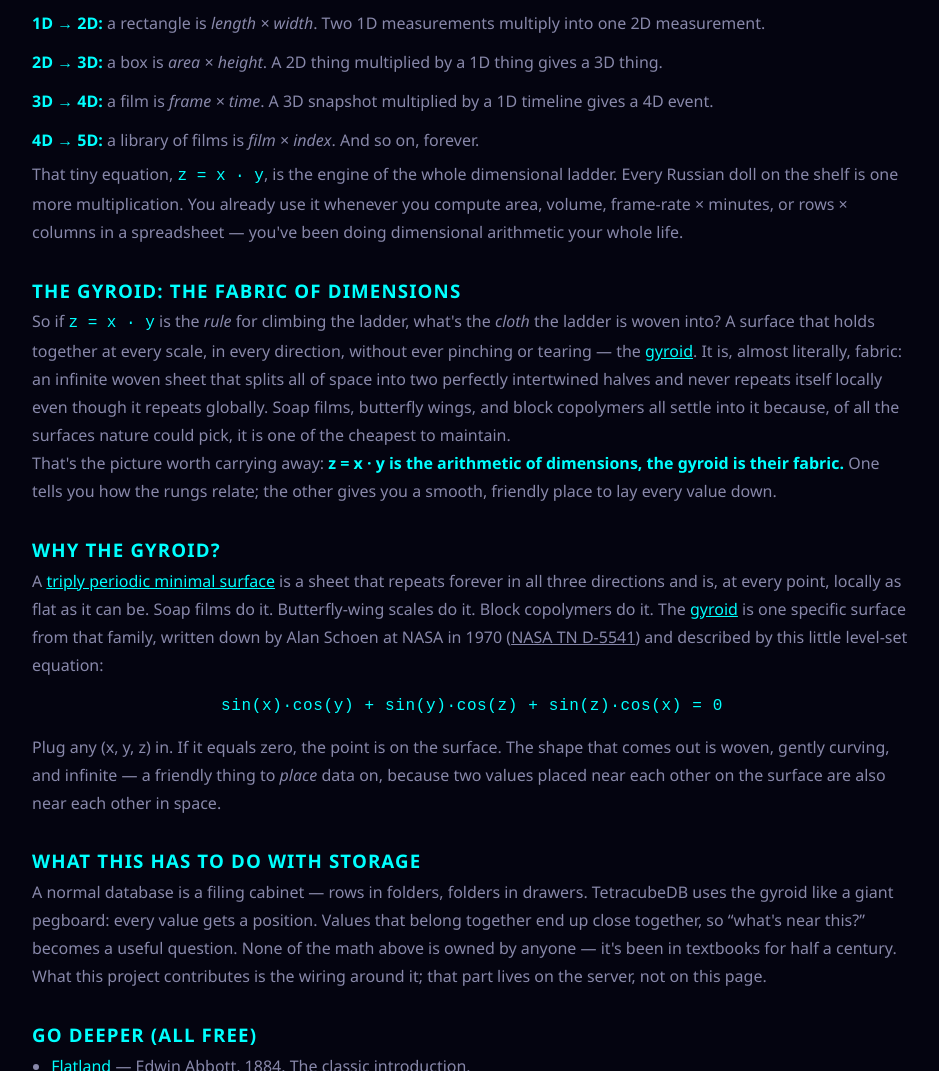
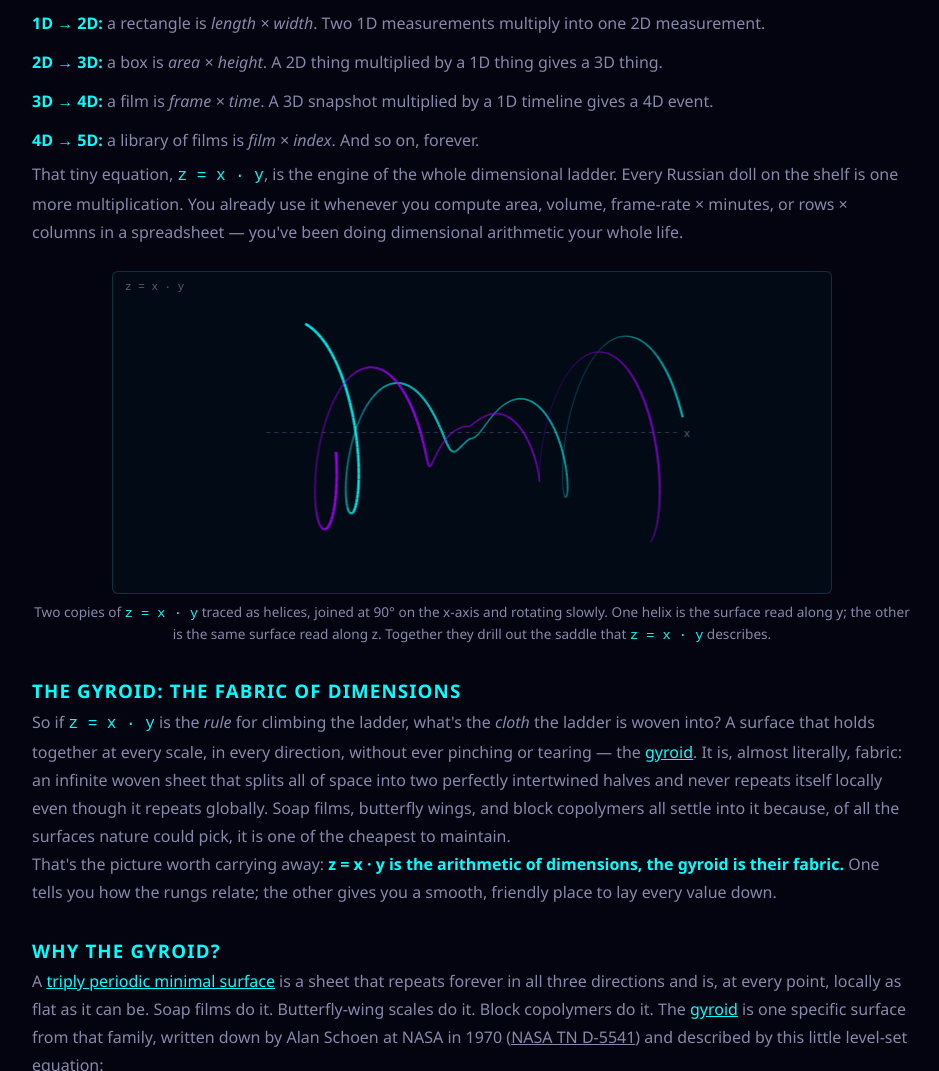
Before and after one commit to kenbin64/tetracubedb, a plain HTML site: page public/index.html in a window 1280 px wide. Shown: the part 4581-5652 px from the top of the page, without its empty margins (168-1107 px from the left). Drawn offline with Linux system fonts and the light colour scheme; animation ran at ten frames a second; a web font is replaced by a local one.

Commit message:
public: animated helix-drill visualization for z=x*y
- Add <canvas id='helix-canvas'> in the z=x*y lesson section
- Two helices (cyan + purple) joined at 90 deg around the x-axis,
  radius growing with |x| so the saddle z = x*y is visible
- Slow rotation around the x-axis (drill-bit motion)
- Painter-style depth shading so the back of each helix dims
- Caption explains the figure: two readings of the same surface,
  drilling out the saddle of z = x*y
- HiDPI aware (devicePixelRatio scaling)

```diff
--- a/public/index.html
+++ b/public/index.html
@@ -1588,6 +1588,17 @@
           You already use it whenever you compute area, volume, frame-rate &times; minutes, or rows &times;
           columns in a spreadsheet &mdash; you've been doing dimensional arithmetic your whole life.
         </p>
+
+        <figure style="margin:1.6rem 0 0.4rem;text-align:center">
+          <canvas id="helix-canvas" width="720" height="320"
+            style="width:100%;max-width:720px;height:auto;background:rgba(0,255,255,0.03);border:1px solid rgba(0,255,255,0.18);border-radius:6px;display:block;margin:0 auto"></canvas>
+          <figcaption style="margin-top:0.5rem;color:var(--txm);font-size:0.85rem;line-height:1.5">
+            Two copies of <code style="color:var(--nc)">z = x &middot; y</code> traced as helices, joined
+            at 90&deg; on the x-axis and rotating slowly. One helix is the surface read along&nbsp;y;
+            the other is the same surface read along&nbsp;z. Together they drill out the saddle that
+            <code style="color:var(--nc)">z = x &middot; y</code> describes.
+          </figcaption>
+        </figure>
 
         <h3 style="color:var(--nc);letter-spacing:0.06em;margin-top:1.8rem">THE GYROID: THE FABRIC OF DIMENSIONS</h3>
         <p>
@@ -2352,6 +2363,127 @@ await db.<span class="fn">connectWS</span>();</code></pre>
     })();
 
     /* ──────────────────────────────────────────
+       z = x*y HELIX-DRILL ANIMATION
+       Two helices joined at 90° around the x-axis,
+       rotating slowly like a drill bit.
+    ─────────────────────────────────────────── */
+    (function () {
+      const canvas = document.getElementById('helix-canvas');
+      if (!canvas) return;
+      const ctx = canvas.getContext('2d');
+      let W = canvas.width, H = canvas.height;
+
+      function resize() {
+        const rect = canvas.getBoundingClientRect();
+        const dpr = window.devicePixelRatio || 1;
+        canvas.width = Math.floor(rect.width * dpr);
+        canvas.height = Math.floor(rect.height * dpr);
+        ctx.setTransform(dpr, 0, 0, dpr, 0, 0);
+        W = rect.width; H = rect.height;
+      }
+
+      // Build the two helix point sets in (x, y, z) local coords.
+      // x runs along the drill axis; the helix wraps around it.
+      // r(x) = x represents the "width" of z = x*y (radius grows with x).
+      const SAMPLES = 260;
+      const X_MIN = -3.2, X_MAX = 3.2;
+      const TURNS = 3.2;            // how many full wraps over the x range
+      function buildHelix(phase0) {
+        const pts = [];
+        for (let i = 0; i < SAMPLES; i++) {
+          const t = i / (SAMPLES - 1);
+          const x = X_MIN + (X_MAX - X_MIN) * t;
+          const r = Math.abs(x) * 0.55 + 0.15;          // thickness grows with |x|
+          const theta = phase0 + t * Math.PI * 2 * TURNS;
+          pts.push({ x, y: Math.cos(theta) * r, z: Math.sin(theta) * r });
+        }
+        return pts;
+      }
+      const helixA = buildHelix(0);
+      const helixB = buildHelix(Math.PI / 2);            // joined at 90° on x-axis
+
+      let spin = 0;
+      const SPIN_SPEED = 0.0035;                          // slow drill rotation
+
+      function project(p, cx, cy, scale) {
+        // Rotate around x-axis by `spin`, then a small fixed tilt for depth,
+        // then orthographic project (x, y) -> screen, with z modulating size/alpha.
+        const cs = Math.cos(spin), sn = Math.sin(spin);
+        const y1 = p.y * cs - p.z * sn;
+        const z1 = p.y * sn + p.z * cs;
+        // small fixed tilt around the y-axis so we see depth
+        const TILT = 0.35;
+        const ct = Math.cos(TILT), st = Math.sin(TILT);
+        const x2 = p.x * ct + z1 * st;
+        const z2 = -p.x * st + z1 * ct;
+        return {
+          sx: cx + x2 * scale,
+          sy: cy - y1 * scale,
+          depth: z2
+        };
+      }
+
+      function draw() {
+        ctx.clearRect(0, 0, W, H);
+
+        const cx = W / 2, cy = H / 2;
+        const scale = Math.min(W, H) * 0.18;
+
+        // Draw the x-axis (the drill shaft) faintly
+        const axA = project({ x: X_MIN - 0.6, y: 0, z: 0 }, cx, cy, scale);
+        const axB = project({ x: X_MAX + 0.6, y: 0, z: 0 }, cx, cy, scale);
+        ctx.strokeStyle = 'rgba(136,136,170,0.35)';
+        ctx.lineWidth = 1;
+        ctx.setLineDash([4, 4]);
+        ctx.beginPath();
+        ctx.moveTo(axA.sx, axA.sy);
+        ctx.lineTo(axB.sx, axB.sy);
+        ctx.stroke();
+        ctx.setLineDash([]);
+
+        // Project both helices and z-sort segment-by-segment so the back arc
+        // dims behind the front one (cheap painters approximation).
+        function projectAll(helix) {
+          return helix.map(p => project(p, cx, cy, scale));
+        }
+        const ptsA = projectAll(helixA);
+        const ptsB = projectAll(helixB);
+
+        function drawHelix(pts, hue) {
+          for (let i = 0; i < pts.length - 1; i++) {
+            const a = pts[i], b = pts[i + 1];
+            const depth = (a.depth + b.depth) * 0.5;
+            // depth in roughly [-1.5, 1.5]; map to alpha + width
+            const t = Math.max(0, Math.min(1, (depth + 1.5) / 3));
+            const alpha = 0.25 + 0.65 * t;
+            const w = 1 + 1.6 * t;
+            ctx.strokeStyle = hue.replace('A', alpha.toFixed(3));
+            ctx.lineWidth = w;
+            ctx.beginPath();
+            ctx.moveTo(a.sx, a.sy);
+            ctx.lineTo(b.sx, b.sy);
+            ctx.stroke();
+          }
+        }
+
+        drawHelix(ptsA, 'rgba(0,255,255,A)');     // cyan helix
+        drawHelix(ptsB, 'rgba(170,0,255,A)');     // purple helix (90° offset)
+
+        // tiny axis labels
+        ctx.fillStyle = 'rgba(136,136,170,0.7)';
+        ctx.font = '11px monospace';
+        ctx.fillText('x', axB.sx + 6, axB.sy + 4);
+        ctx.fillText('z = x · y', 12, 18);
+
+        spin += SPIN_SPEED;
+        requestAnimationFrame(draw);
+      }
+
+      window.addEventListener('resize', resize);
+      resize(); draw();
+    })();
+
+    /* ──────────────────────────────────────────
        DIM STRIP ANIMATION
     ─────────────────────────────────────────── */
     (function () {
```
